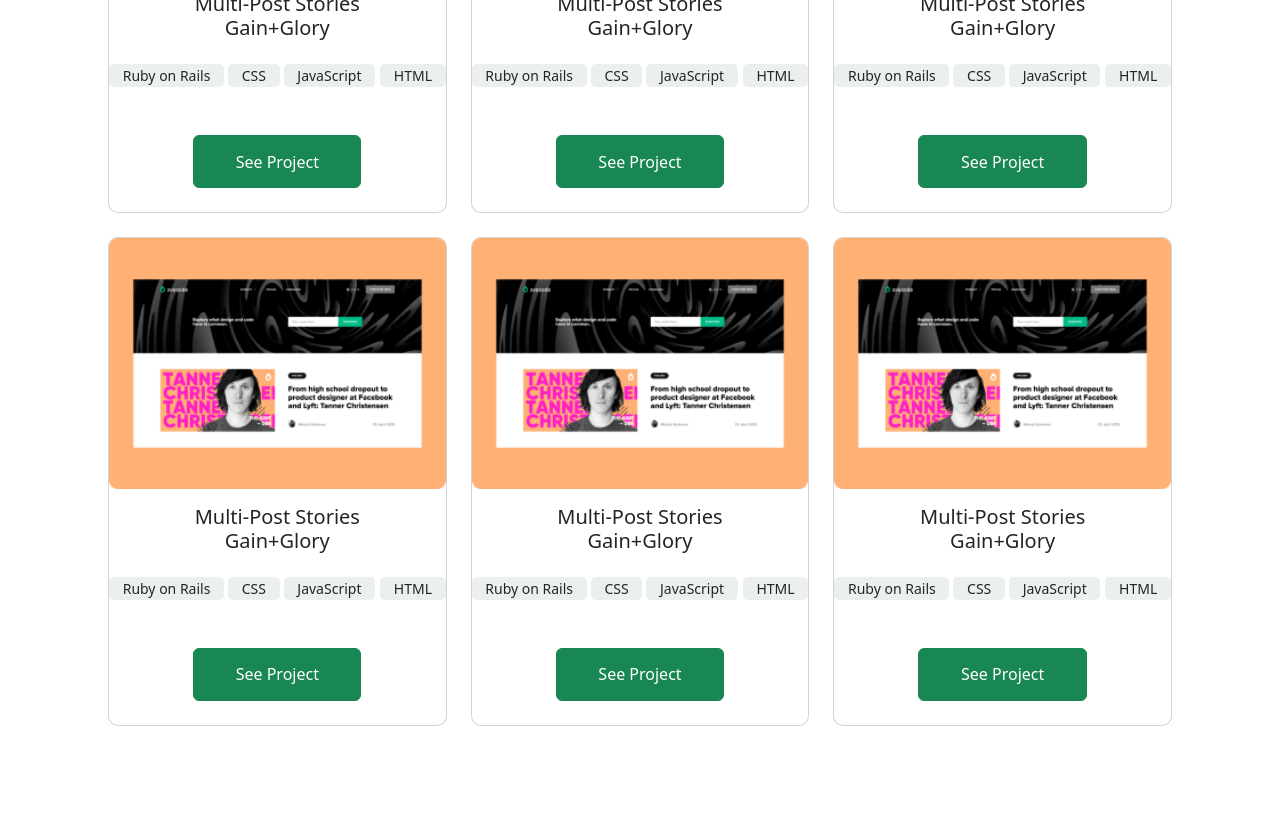
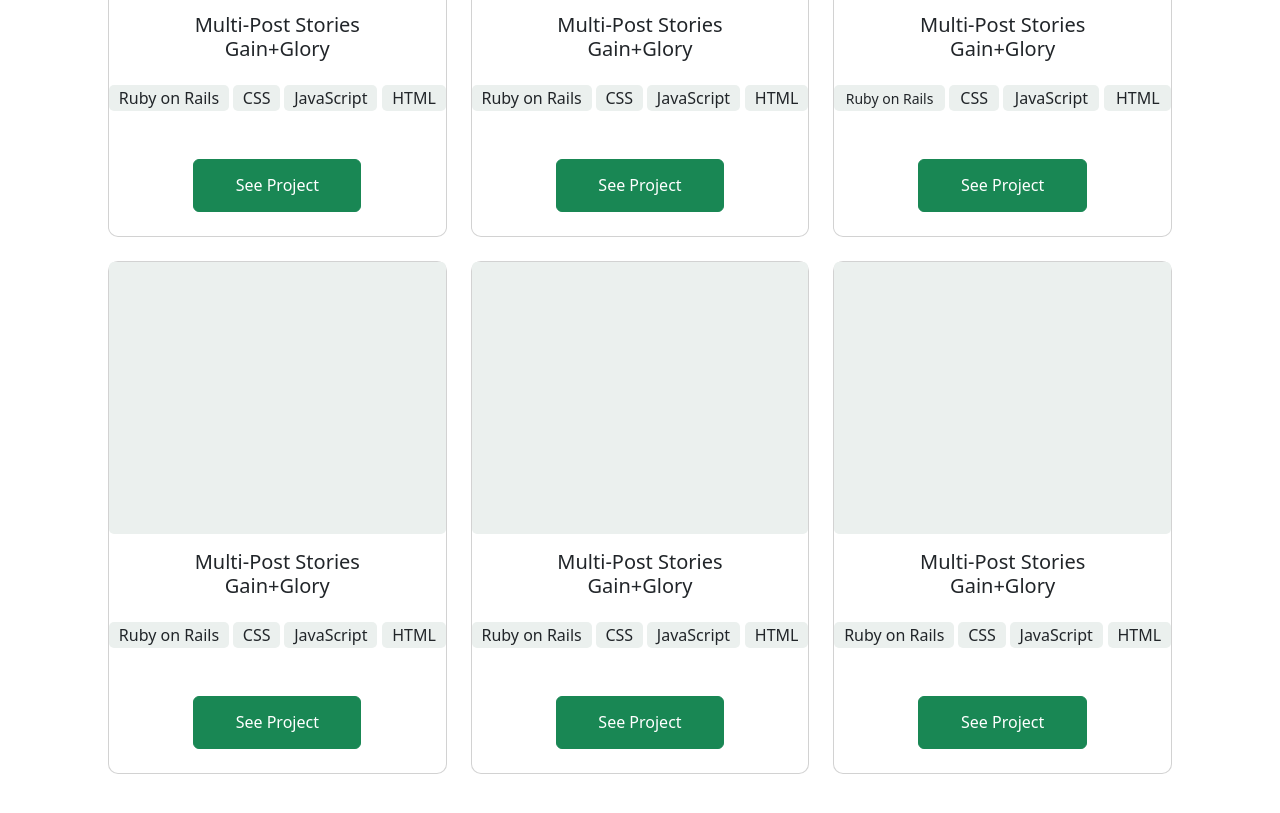
Before and after one commit to MalikTalha03/Portfolio-Bootstrap, a website: page index.html in a window 1280 px wide. Shown: the part 1296-2109 px from the top of the page. Before the commit the page ends 2070 px from the top, so only its background shows below. Drawn offline with nearby package versions, Linux system fonts and the light colour scheme.

Commit message:
Fixed button styling

```diff
--- a/index.html
+++ b/index.html
@@ -63,14 +63,14 @@
             <div class="col">
                 <div class="card w-100" >
                     <div class="d-flex flex-column align-items-center">
-                        <img src="./assets/Snapshoot1.png" class="card-img-top" alt="...">
+                        <div class="card-img"></div>
                         <div class="card-body p-0 d-flex flex-column align-items-center w-100">
                             <h5 class="card-title text-center p-3 w-75">Multi-Post Stories Gain+Glory</h5>
                             <div class="btn-group p-0 w-100" role="group" aria-label="Basic example">
-                            <button type="button" class="btn text-nowrap btn-sm p-0">Ruby on Rails</button>
-                            <button type="button" class="btn btn-sm p-0">CSS</button>
-                            <button type="button" class="btn btn-sm p-0">JavaScript</button>
-                            <button type="button" class="btn btn-sm m-0 p-0">HTML</button>
+                                <button type="button" class="btn text-nowrap p-0">Ruby on Rails</button>
+                                <button type="button" class="btn p-0">CSS</button>
+                                <button type="button" class="btn p-0">JavaScript</button>
+                                <button type="button" class="btn m-0 p-0">HTML</button>
                             </div>
                         </div>
                         <button type="button" class="btn btn-success button-padd w-50 mt-5 mb-4">See Project</button>
@@ -80,14 +80,14 @@
             <div class="col">
                 <div class="card w-100" >
                     <div class="d-flex flex-column align-items-center">
-                        <img src="./assets/Snapshoot1.png" class="card-img-top" alt="...">
+                        <div class="card-img"></div>
                         <div class="card-body p-0 d-flex flex-column align-items-center w-100">
                             <h5 class="card-title text-center p-3 w-75">Multi-Post Stories Gain+Glory</h5>
                             <div class="btn-group p-0 w-100" role="group" aria-label="Basic example">
-                            <button type="button" class="btn text-nowrap btn-sm p-0">Ruby on Rails</button>
-                            <button type="button" class="btn btn-sm p-0">CSS</button>
-                            <button type="button" class="btn btn-sm p-0">JavaScript</button>
-                            <button type="button" class="btn btn-sm m-0 p-0">HTML</button>
+                                <button type="button" class="btn text-nowrap p-0">Ruby on Rails</button>
+                                <button type="button" class="btn p-0">CSS</button>
+                                <button type="button" class="btn p-0">JavaScript</button>
+                                <button type="button" class="btn m-0 p-0">HTML</button>
                             </div>
                         </div>
                         <button type="button" class="btn btn-success button-padd w-50 mt-5 mb-4">See Project</button>
@@ -97,14 +97,14 @@
             <div class="col">
                 <div class="card w-100" >
                     <div class="d-flex flex-column align-items-center">
-                        <img src="./assets/Snapshoot1.png" class="card-img-top" alt="...">
+                        <div class="card-img"></div>
                         <div class="card-body p-0 d-flex flex-column align-items-center w-100">
                             <h5 class="card-title text-center p-3 w-75">Multi-Post Stories Gain+Glory</h5>
                             <div class="btn-group p-0 w-100" role="group" aria-label="Basic example">
                                 <button type="button" class="btn text-nowrap btn-sm p-0">Ruby on Rails</button>
-                            <button type="button" class="btn btn-sm p-0">CSS</button>
-                            <button type="button" class="btn btn-sm p-0">JavaScript</button>
-                            <button type="button" class="btn btn-sm m-0 p-0">HTML</button>
+                                <button type="button" class="btn p-0">CSS</button>
+                                <button type="button" class="btn p-0">JavaScript</button>
+                                <button type="button" class="btn m-0 p-0">HTML</button>
                             </div>
                         </div>
                         <button type="button" class="btn btn-success button-padd w-50 mt-5 mb-4">See Project</button>
@@ -114,14 +114,14 @@
             <div class="col">
                 <div class="card w-100" >
                     <div class="d-flex flex-column align-items-center">
-                        <img src="./assets/Snapshoot1.png" class="card-img-top" alt="...">
+                        <div class="card-img"></div>
                         <div class="card-body p-0 d-flex flex-column align-items-center w-100">
                             <h5 class="card-title text-center p-3 w-75">Multi-Post Stories Gain+Glory</h5>
                             <div class="btn-group p-0 w-100" role="group" aria-label="Basic example">
-                            <button type="button" class="btn text-nowrap btn-sm p-0">Ruby on Rails</button>
-                            <button type="button" class="btn btn-sm p-0">CSS</button>
-                            <button type="button" class="btn btn-sm p-0">JavaScript</button>
-                            <button type="button" class="btn btn-sm m-0 p-0">HTML</button>
+                                <button type="button" class="btn text-nowrap p-0">Ruby on Rails</button>
+                                <button type="button" class="btn p-0">CSS</button>
+                                <button type="button" class="btn p-0">JavaScript</button>
+                                <button type="button" class="btn m-0 p-0">HTML</button>
                             </div>
                         </div>
                         <button type="button" class="btn btn-success button-padd w-50 mt-5 mb-4">See Project</button>
@@ -131,14 +131,14 @@
             <div class="col">
                 <div class="card w-100" >
                     <div class="d-flex flex-column align-items-center">
-                        <img src="./assets/Snapshoot1.png" class="card-img-top" alt="...">
+                        <div class="card-img"></div>
                         <div class="card-body p-0 d-flex flex-column align-items-center w-100">
                             <h5 class="card-title text-center p-3 w-75">Multi-Post Stories Gain+Glory</h5>
                             <div class="btn-group p-0 w-100" role="group" aria-label="Basic example">
-                            <button type="button" class="btn text-nowrap btn-sm p-0">Ruby on Rails</button>
-                            <button type="button" class="btn btn-sm p-0">CSS</button>
-                            <button type="button" class="btn btn-sm p-0">JavaScript</button>
-                            <button type="button" class="btn btn-sm m-0 p-0">HTML</button>
+                                <button type="button" class="btn text-nowrap p-0">Ruby on Rails</button>
+                                <button type="button" class="btn p-0">CSS</button>
+                                <button type="button" class="btn p-0">JavaScript</button>
+                                <button type="button" class="btn m-0 p-0">HTML</button>
                             </div>
                         </div>
                         <button type="button" class="btn btn-success button-padd w-50 mt-5 mb-4">See Project</button>
@@ -148,14 +148,14 @@
             <div class="col">
                 <div class="card w-100" >
                     <div class="d-flex flex-column align-items-center">
-                        <img src="./assets/Snapshoot1.png" class="card-img-top" alt="...">
+                        <div class="card-img"></div>
                         <div class="card-body p-0 d-flex flex-column align-items-center w-100">
                             <h5 class="card-title text-center p-3 w-75">Multi-Post Stories Gain+Glory</h5>
                             <div class="btn-group p-0 w-100" role="group" aria-label="Basic example">
-                            <button type="button" class="btn text-nowrap btn-sm p-0">Ruby on Rails</button>
-                            <button type="button" class="btn btn-sm p-0">CSS</button>
-                            <button type="button" class="btn btn-sm p-0">JavaScript</button>
-                            <button type="button" class="btn btn-sm m-0 p-0">HTML</button>
+                                <button type="button" class="btn text-nowrap p-0">Ruby on Rails</button>
+                                <button type="button" class="btn p-0">CSS</button>
+                                <button type="button" class="btn p-0">JavaScript</button>
+                                <button type="button" class="btn m-0 p-0">HTML</button>
                             </div>
                         </div>
                         <button type="button" class="btn btn-success button-padd w-50 mt-5 mb-4">See Project</button>
--- a/style.css
+++ b/style.css
@@ -39,6 +39,16 @@
   border-radius: 10px !important;
 }
 
+
+.card-img {
+  height:17rem;
+  background-color: #ebf0ee;
+}
+
+.btn-success {
+  background-color: #36B37F !;
+}
+
 @media only screen and (min-width: 768px) {
   .intro {
     margin: 6%;
```
Lines whose indentation alone changed are shown as unchanged.
